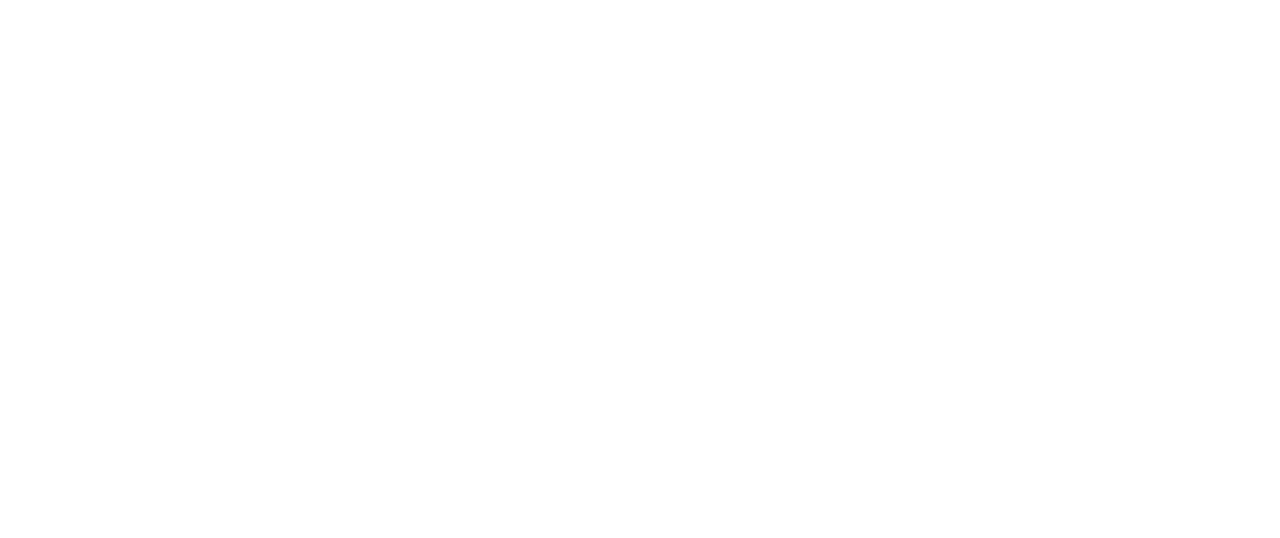
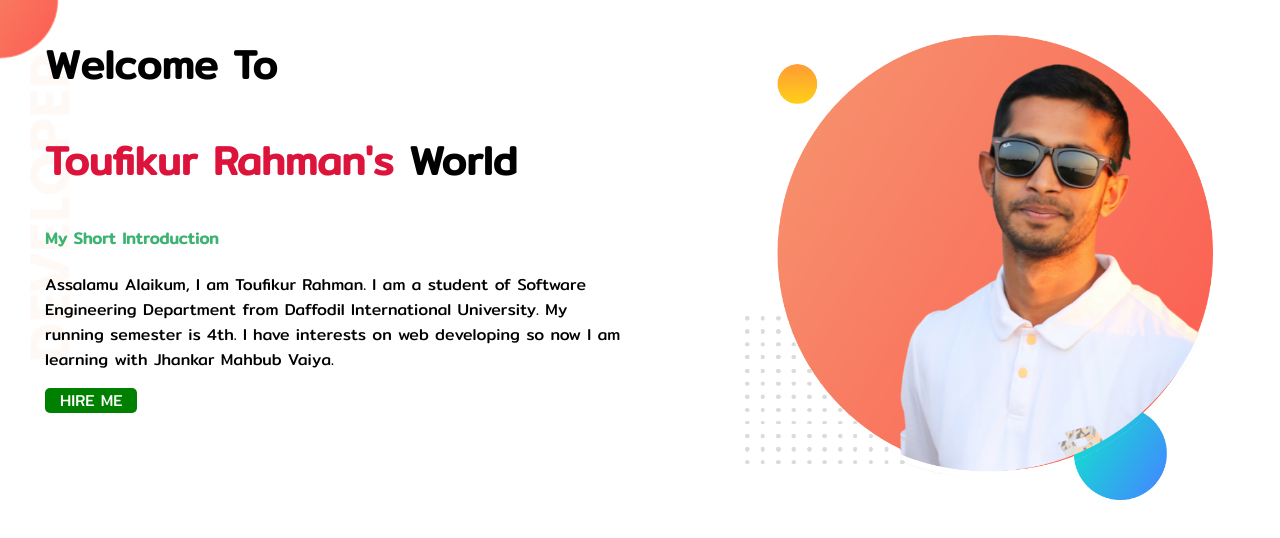
Before and after one commit to RahmanToufik/myPortfolio, a plain HTML site: page index.html in a window 1280 px wide. Drawn offline with Linux system fonts and the light colour scheme.

Commit message:
1st sec commit

```diff
--- a/index.html
+++ b/index.html
@@ -1,15 +1,35 @@
 <!DOCTYPE html>
 <html lang="en">
+
 <head>
     <meta charset="UTF-8">
     <meta http-equiv="X-UA-Compatible" content="IE=edge">
     <meta name="viewport" content="width=device-width, initial-scale=1.0">
     <title>Toufiq's Portfolio</title>
+    <link rel="preconnect" href="https://fonts.googleapis.com">
+    <link rel="preconnect" href="https://fonts.gstatic.com" crossorigin>
+    <link href="https://fonts.googleapis.com/css2?family=Acme&family=Mitr&display=swap" rel="stylesheet">
     <link rel="stylesheet" href="style.css">
 
 
 </head>
+
 <body>
+    <section class="bannerBg">
+        <div class="widthHalf">
+            <h1>Welcome To</h1>
+            <h1> <span class="colorOrange">Toufikur Rahman's</span> World</h1>
+            <h4>My Short Introduction</h4>
+            <p>Assalamu Alaikum, I am Toufikur Rahman. I am a student of Software Engineering Department from Daffodil
+                International University. My running semester is 4th. I have interests on web developing so now I am
+                learning
+                with Jhankar Mahbub Vaiya.</p>
+            <a class="Lbutton" target="blank" href="https://github.com/RahmanToufik">HIRE ME</a>
+        </div>
+        <div class="widthHalf"> <img src="pfolioImages/my-bg.png" alt="">
+        </div>
+    </section>
 
 </body>
+
 </html>
--- a/style.css
+++ b/style.css
@@ -0,0 +1,37 @@
+body{
+    font-family: 'Mitr', sans-serif;
+  margin: 0px;
+}
+h1{
+    font-size: 40px;
+}
+h4{
+    color: mediumseagreen;
+}
+.colorOrange{
+    color: crimson;
+}
+section{
+    display: flex;
+
+}
+.widthHalf{
+    width: 50%;
+    margin: 0px 10px 0px 45px;
+}
+.widthHalf img{
+    width: 80%;
+    margin: 35px 0px 0px 60px;
+}
+.Lbutton{
+    color: white;
+    text-decoration:white;
+    background-color: green ;
+    border: olivedrab;
+    border-radius: 5px;
+    padding: 0px 15px 0px 15px;
+}
+.bannerBg{
+    background-image: url(images/top-banner.png);
+    background-repeat: no-repeat;
+}
```
Also changed, not shown: images/dream-bg.png (added), images/exp-bg.png (added), images/jhankar.png (added), images/jhankar2.png (added), images/my-bg.png (added), images/my-bg2.png (added), images/top-banner.png (added), pfolioImages/Toufik-M__2_-removebg-preview.png (added), pfolioImages/my-bg.png (added).
